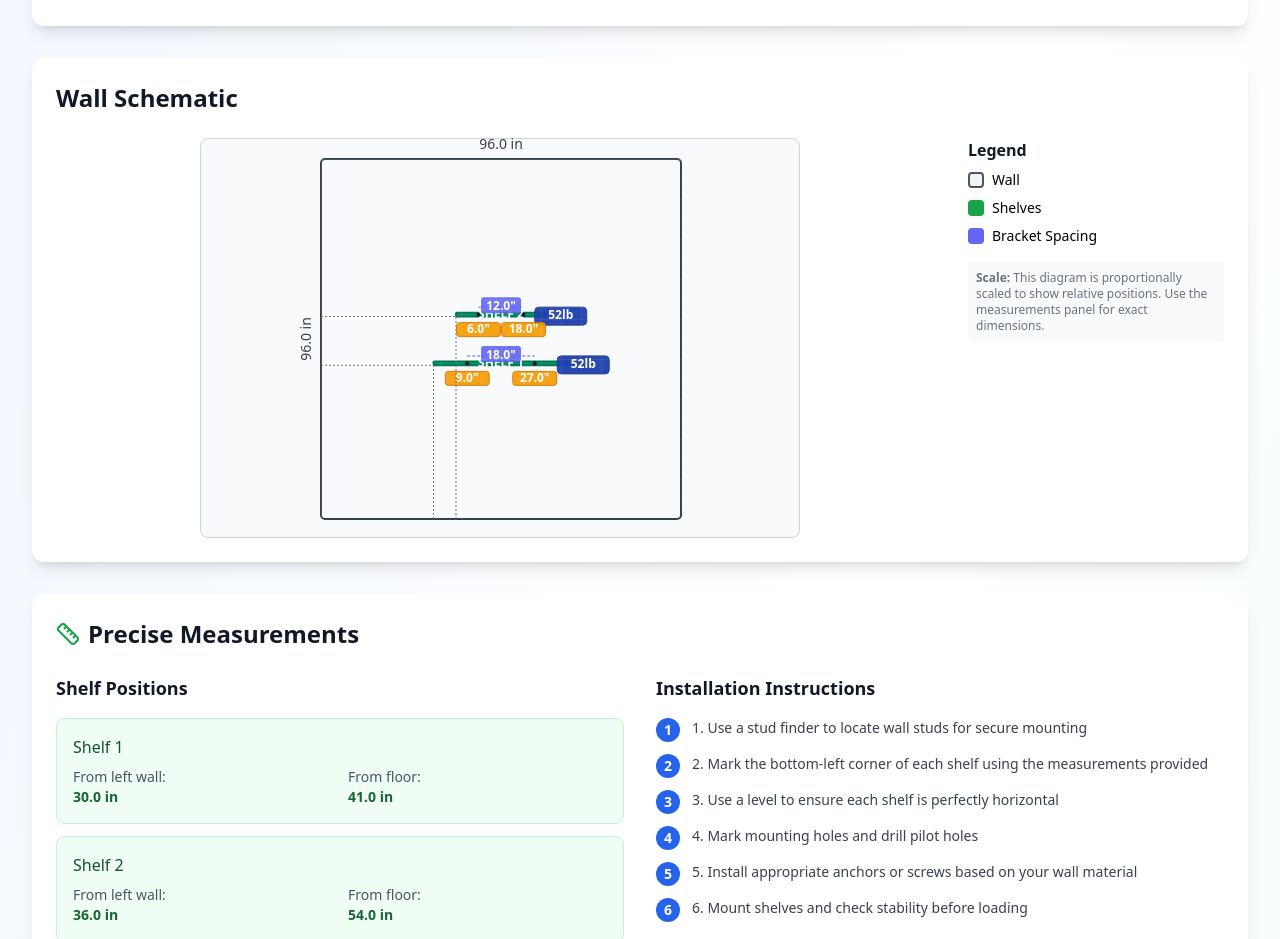
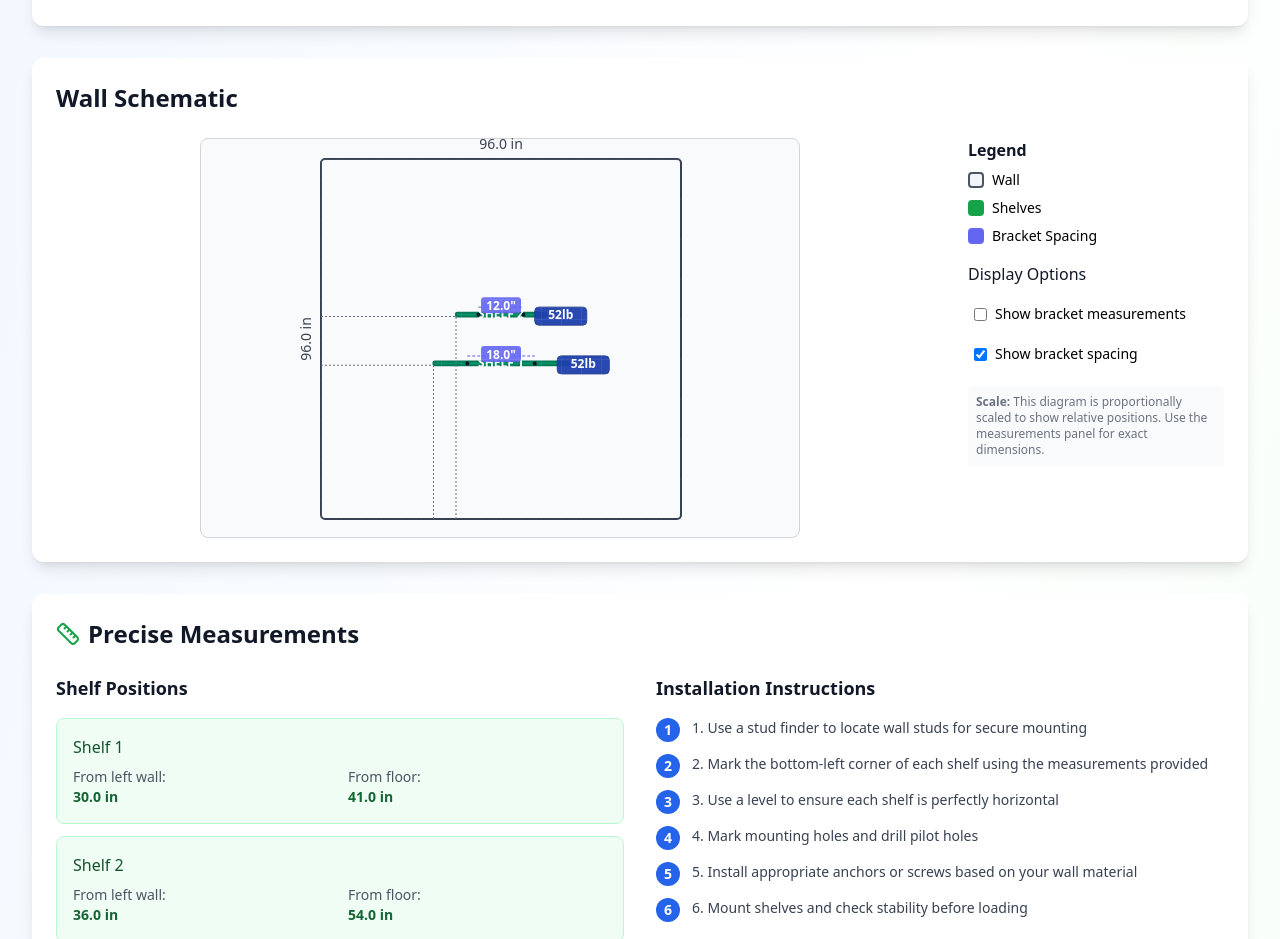
Before and after one commit to MrJanHorak/spotOnShelves, a React (Vite) app: page / in a window 1280 px wide. Shown: the part 1220-2159 px from the top of the page. Built offline with nearby package versions, Linux system fonts and the light colour scheme.

Commit message:
feat: add display options for stud locations, bracket details, and spacing in SchematicDisplay

```diff
--- a/src/components/SchematicDisplay.tsx
+++ b/src/components/SchematicDisplay.tsx
@@ -1,3 +1,4 @@
+import { useState } from 'react';
 import {
   WallDimensions,
   Obstruction,
@@ -41,6 +42,11 @@ export function SchematicDisplay({
   customStudLocations,
   enableStudDetection = false,
 }: SchematicDisplayProps) {
+  // Display options state
+  const [showStuds, setShowStuds] = useState(true);
+  const [showBracketDetails, setShowBracketDetails] = useState(false);
+  const [showSpacing, setShowSpacing] = useState(true);
+
   // local mount state to trigger staggered animations
   let mounted = false;
   // small helper to add a 'mounted' class after a tick
@@ -124,7 +130,8 @@ export function SchematicDisplay({
               />
 
               {/* Stud Indicators */}
-              {studLocations.map((studPos, index) => {
+              {showStuds &&
+                studLocations.map((studPos, index) => {
                   const x = offsetX + studPos * scale;
                   return (
                     <g key={`stud-${index}`}>
@@ -133,28 +140,27 @@ export function SchematicDisplay({
                         y1={offsetY}
                         x2={x}
                         y2={offsetY + scaledHeight}
-                      stroke='#FCD34D'
-                      strokeWidth='2'
-                      strokeDasharray='8,4'
-                      opacity='0.6'
+                        stroke='#D1D5DB'
+                        strokeWidth='1.5'
+                        strokeDasharray='6,4'
+                        opacity='0.5'
                       />
-                    <rect
-                      x={x - 8}
-                      y={offsetY - 20}
-                      width='16'
-                      height='16'
-                      fill='#FCD34D'
-                      stroke='#F59E0B'
+                      <circle
+                        cx={x}
+                        cy={offsetY - 12}
+                        r='6'
+                        fill='#F3F4F6'
+                        stroke='#9CA3AF'
                         strokeWidth='1'
-                      rx='2'
                       />
                       <text
                         x={x}
                         y={offsetY - 12}
                         textAnchor='middle'
-                      className='text-xs font-bold'
-                      fill='#92400E'
-                      fontSize='10'
+                        dominantBaseline='middle'
+                        className='text-xs font-medium'
+                        fill='#6B7280'
+                        fontSize='8'
                       >
                         S
                       </text>
@@ -428,6 +434,7 @@ export function SchematicDisplay({
                                   }}
                                 />
                                 {/* Distance from left edge label */}
+                                {showBracketDetails && (
                                   <g>
                                     <rect
                                       x={offsetX + px * scale - 22}
@@ -466,11 +473,13 @@ export function SchematicDisplay({
                                       {distanceFromEdge.toFixed(1)}"
                                     </text>
                                   </g>
+                                )}
                               </g>
                             );
                           })}
                           {/* Bracket spacing indicators */}
-                          {positions.length > 1 &&
+                          {showSpacing &&
+                            positions.length > 1 &&
                             positions.map((px, bi) => {
                               if (bi === positions.length - 1) return null;
                               const nextPx = positions[bi + 1];
@@ -576,6 +585,42 @@ export function SchematicDisplay({
             </div>
           </div>
 
+          {/* Display Options */}
+          <div>
+            <h4 className='font-medium text-gray-900 mb-3'>Display Options</h4>
+            <div className='space-y-2'>
+              {enableStudDetection && studLocations.length > 0 && (
+                <label className='flex items-center gap-2 text-sm cursor-pointer hover:bg-gray-50 p-1.5 rounded transition-colors'>
+                  <input
+                    type='checkbox'
+                    checked={showStuds}
+                    onChange={(e) => setShowStuds(e.target.checked)}
+                    className='rounded border-gray-300 text-green-600 focus:ring-green-500'
+                  />
+                  <span>Show stud locations</span>
+                </label>
+              )}
+              <label className='flex items-center gap-2 text-sm cursor-pointer hover:bg-gray-50 p-1.5 rounded transition-colors'>
+                <input
+                  type='checkbox'
+                  checked={showBracketDetails}
+                  onChange={(e) => setShowBracketDetails(e.target.checked)}
+                  className='rounded border-gray-300 text-green-600 focus:ring-green-500'
+                />
+                <span>Show bracket measurements</span>
+              </label>
+              <label className='flex items-center gap-2 text-sm cursor-pointer hover:bg-gray-50 p-1.5 rounded transition-colors'>
+                <input
+                  type='checkbox'
+                  checked={showSpacing}
+                  onChange={(e) => setShowSpacing(e.target.checked)}
+                  className='rounded border-gray-300 text-green-600 focus:ring-green-500'
+                />
+                <span>Show bracket spacing</span>
+              </label>
+            </div>
+          </div>
+
           {obstructions.length > 0 && (
             <div>
               <h4 className='font-medium text-gray-900 mb-2'>Obstructions</h4>
--- a/src/utils/pdfTemplates.ts
+++ b/src/utils/pdfTemplates.ts
@@ -1153,11 +1153,26 @@ export async function generateComprehensivePDF(
   });
   y -= 35;
 
+  // Helper function to remove emojis and unsupported Unicode characters
+  const stripEmojis = (text: string): string => {
+    // Remove emojis and other characters that can't be encoded in WinAnsi
+    // This regex matches most emoji patterns
+    return text
+      .replace(
+        /[\u{1F300}-\u{1F9FF}]|[\u{2600}-\u{26FF}]|[\u{2700}-\u{27BF}]|[\u{FE00}-\u{FE0F}]|[\u{1F000}-\u{1F02F}]|[\u{1F0A0}-\u{1F0FF}]|[\u{1F100}-\u{1F64F}]|[\u{1F680}-\u{1F6FF}]|[\u{1F910}-\u{1F96B}]|[\u{1F980}-\u{1F9E0}]/gu,
+        ''
+      )
+      .trim();
+  };
+
   // Step-by-step instructions
   result.instructions.forEach((instruction, index) => {
     if (y < margin + 40) {
       return;
     }
+
+    // Remove emojis from instruction text
+    const cleanInstruction = stripEmojis(instruction);
 
     // Draw step number circle
     page4.drawCircle({
@@ -1176,7 +1191,7 @@ export async function generateComprehensivePDF(
 
     // Wrap long instructions
     const maxWidth = pageWidth - 2 * margin - 30;
-    const words = instruction.split(' ');
+    const words = cleanInstruction.split(' ');
     let line = '';
     let lineY = y - 10;
 
```
Lines whose indentation alone changed are shown as unchanged.
